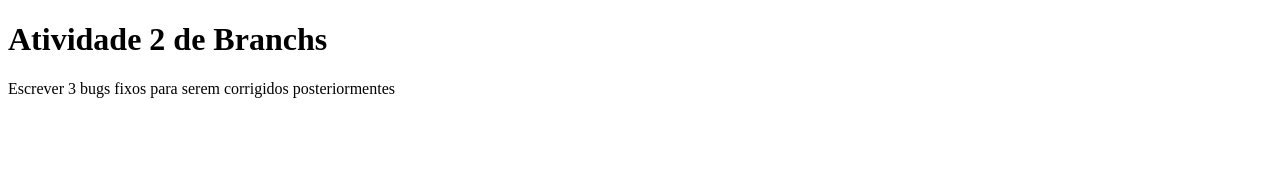
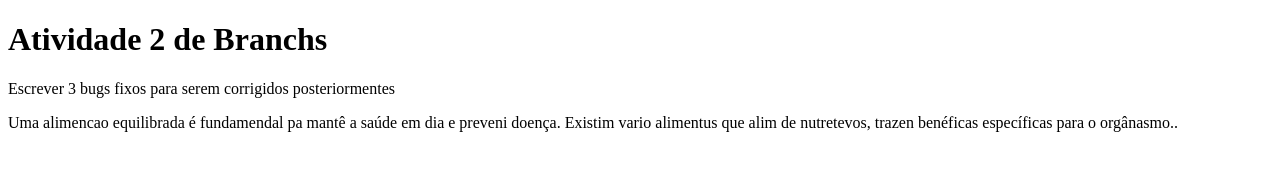
Before and after one commit to VictorSolique/atividade-branchs-2, a plain HTML site: page index.html in a window 1280 px wide. Drawn offline with Linux system fonts and the light colour scheme.

Commit message:
commit bugfix 1

```diff
--- a/index.html
+++ b/index.html
@@ -1,12 +1,18 @@
 <!DOCTYPE html>
 <html lang="en">
+
 <head>
     <meta charset="UTF-8">
     <meta name="viewport" content="width=device-width, initial-scale=1.0">
     <title>Atividade Branchs 2 - BugFixed</title>
 </head>
+
 <body>
     <h1>Atividade 2 de Branchs </h1>
     <p>Escrever 3 bugs fixos para serem corrigidos posteriormentes</p>
+    <!-- Erro 1 - texto escrito errado -->
+    <p>Uma alimencao equilibrada é fundamendal pa mantê a saúde em dia e preveni doença. Existim vario alimentus que
+        alim de nutretevos, trazen benéficas específicas para o orgânasmo..</p>
 </body>
+
 </html>
```
